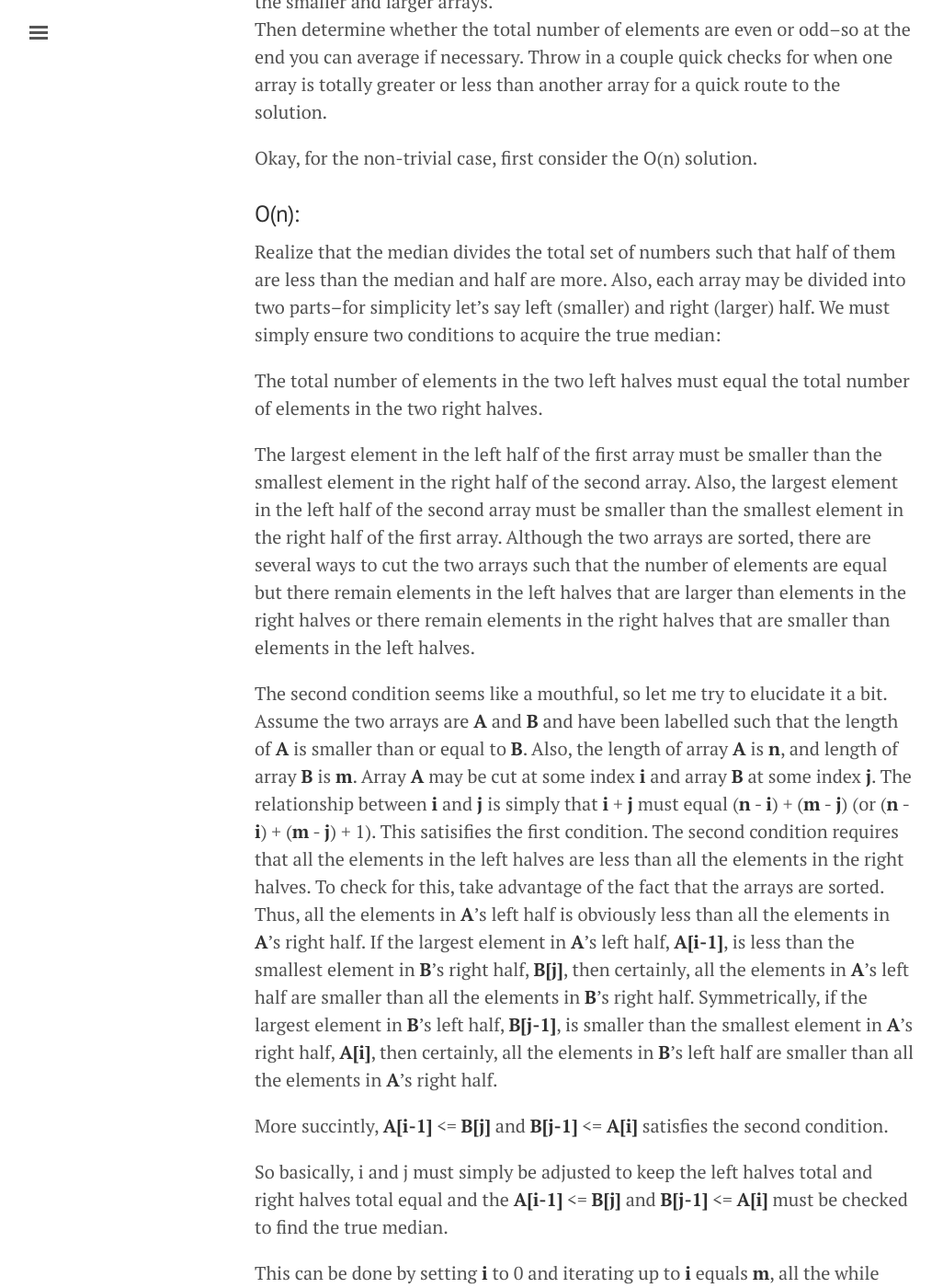
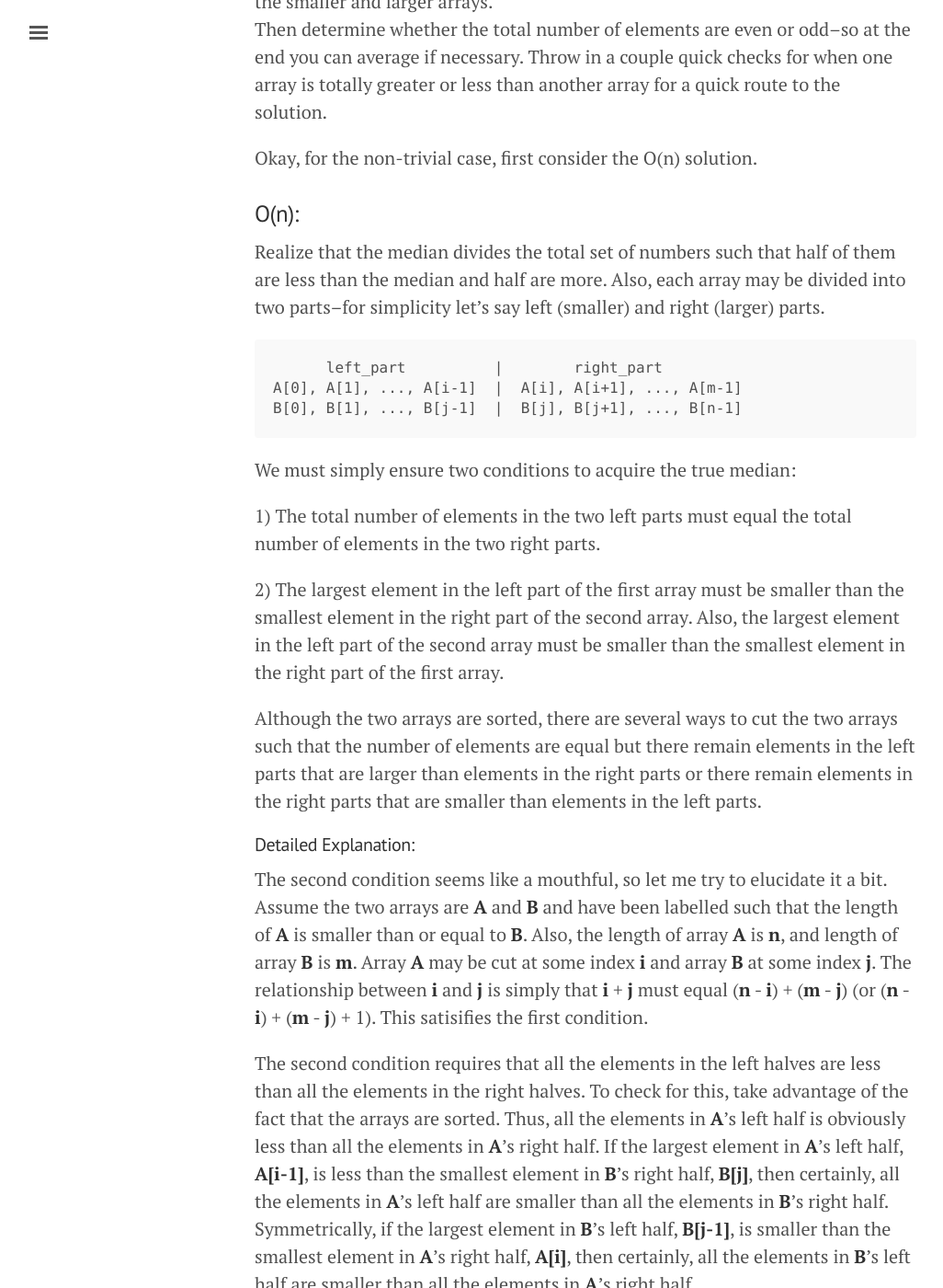
Before and after one commit to washifu/CodeBlog, a Jekyll site: the page built from _posts/2017-08-23-Median_of_Two_Sorted_Arrays.md, in a window 1280 px wide and 1400 px high, scrolled down 1024 px. Shown: the whole window at 92% size, without its empty margins (3-1029 px from the left). Built offline with Jekyll 4.4.1, drawn with Linux system fonts in a browser that asks for light colours; comment, search, counter and statistics services are not loaded.

Commit message:
Update 2017-08-23-Median_of_Two_Sorted_Arrays.md

````diff
--- a/_posts/2017-08-23-Median_of_Two_Sorted_Arrays.md
+++ b/_posts/2017-08-23-Median_of_Two_Sorted_Arrays.md
@@ -35,13 +35,25 @@ Then determine whether the total number of elements are even or odd--so at the e
 Okay, for the non-trivial case, first consider the O(n) solution.
 
 ### O(n):
-Realize that the median divides the total set of numbers such that half of them are less than the median and half are more. Also, each array may be divided into two parts--for simplicity let's say left (smaller) and right (larger) half. We must simply ensure two conditions to acquire the true median:
+Realize that the median divides the total set of numbers such that half of them are less than the median and half are more. Also, each array may be divided into two parts--for simplicity let's say left (smaller) and right (larger) parts.
+```
+      left_part          |        right_part
+A[0], A[1], ..., A[i-1]  |  A[i], A[i+1], ..., A[m-1]
+B[0], B[1], ..., B[j-1]  |  B[j], B[j+1], ..., B[n-1]
+```
 
-The total number of elements in the two left halves must equal the total number of elements in the two right halves.
+We must simply ensure two conditions to acquire the true median:
 
-The largest element in the left half of the first array must be smaller than the smallest element in the right half of the second array. Also, the largest element in the left half of the second array must be smaller than the smallest element in the right half of the first array. Although the two arrays are sorted, there are several ways to cut the two arrays such that the number of elements are equal but there remain elements in the left halves that are larger than elements in the right halves or there remain elements in the right halves that are smaller than elements in the left halves.
+1) The total number of elements in the two left parts must equal the total number of elements in the two right parts.
 
-The second condition seems like a mouthful, so let me try to elucidate it a bit. Assume the two arrays are **A** and **B** and have been labelled such that the length of **A** is smaller than or equal to **B**. Also, the length of array **A** is **n**, and length of array **B** is **m**. Array **A** may be cut at some index **i** and array **B** at some index **j**. The relationship between **i** and **j** is simply that **i** + **j** must equal (**n** - **i**) + (**m** - **j**) (or (**n** - **i**) + (**m** - **j**) + 1). This satisifies the first condition. The second condition requires that all the elements in the left halves are less than all the elements in the right halves. To check for this, take advantage of the fact that the arrays are sorted. Thus, all the elements in **A**'s left half is obviously less than all the elements in **A**'s right half. If the largest element in **A**'s left half, **A[i-1]**, is less than the smallest element in **B**'s right half, **B[j]**, then certainly, all the elements in **A**'s left half are smaller than all the elements in **B**'s right half. Symmetrically, if the largest element in **B**'s left half, **B[j-1]**, is smaller than the smallest element in **A**'s right half, **A[i]**, then certainly, all the elements in **B**'s left half are smaller than all the elements in **A**'s right half.
+2) The largest element in the left part of the first array must be smaller than the smallest element in the right part of the second array. Also, the largest element in the left part of the second array must be smaller than the smallest element in the right part of the first array.
+
+Although the two arrays are sorted, there are several ways to cut the two arrays such that the number of elements are equal but there remain elements in the left parts that are larger than elements in the right parts or there remain elements in the right parts that are smaller than elements in the left parts.
+
+#### Detailed Explanation:
+The second condition seems like a mouthful, so let me try to elucidate it a bit. Assume the two arrays are **A** and **B** and have been labelled such that the length of **A** is smaller than or equal to **B**. Also, the length of array **A** is **n**, and length of array **B** is **m**. Array **A** may be cut at some index **i** and array **B** at some index **j**. The relationship between **i** and **j** is simply that **i** + **j** must equal (**n** - **i**) + (**m** - **j**) (or (**n** - **i**) + (**m** - **j**) + 1). This satisifies the first condition.
+
+The second condition requires that all the elements in the left halves are less than all the elements in the right halves. To check for this, take advantage of the fact that the arrays are sorted. Thus, all the elements in **A**'s left half is obviously less than all the elements in **A**'s right half. If the largest element in **A**'s left half, **A[i-1]**, is less than the smallest element in **B**'s right half, **B[j]**, then certainly, all the elements in **A**'s left half are smaller than all the elements in **B**'s right half. Symmetrically, if the largest element in **B**'s left half, **B[j-1]**, is smaller than the smallest element in **A**'s right half, **A[i]**, then certainly, all the elements in **B**'s left half are smaller than all the elements in **A**'s right half.
 
 More succintly, **A[i-1]** <= **B[j]** and **B[j-1]** <= **A[i]** satisfies the second condition.
 
````
